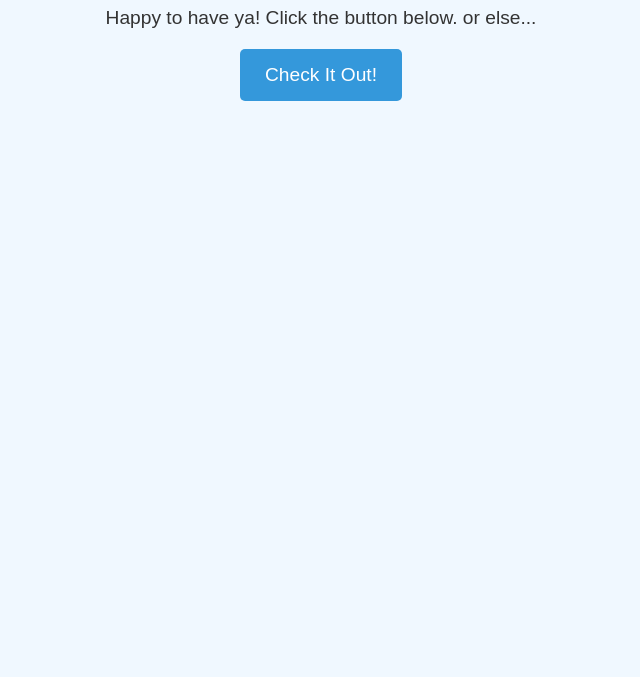
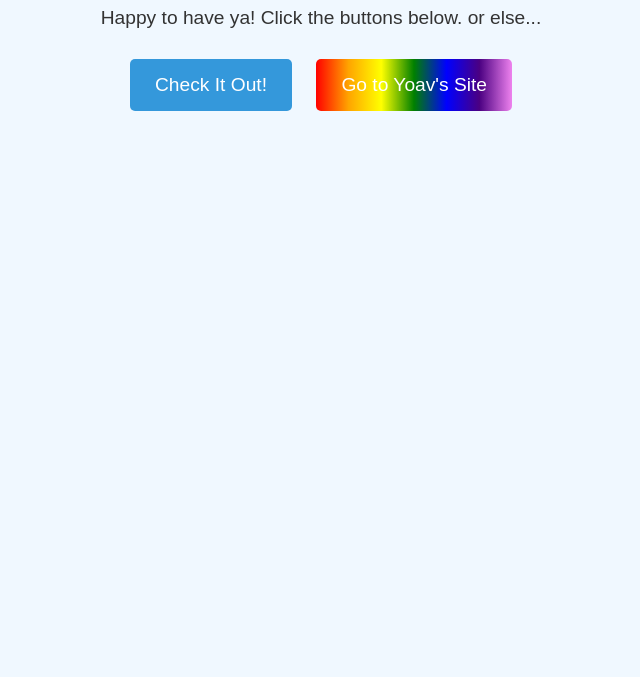
Before and after one commit to Yoav-Friedman/Projects, a plain HTML site: page index.html in a window 1280 px wide. Shown: the part 123-800 px from the top of the page, without its empty margins (319-959 px from the left). Drawn offline with Linux system fonts and the light colour scheme.

Commit message:
Update index.html

```diff
--- a/index.html
+++ b/index.html
@@ -29,15 +29,24 @@
             text-decoration: none;
             border-radius: 5px;
             transition: background-color 0.3s;
+            margin: 10px;
         }
         .button:hover {
             background-color: #2980b9;
+        }
+        .rainbow-button {
+            background: linear-gradient(to right, red, orange, yellow, green, blue, indigo, violet);
+            color: white;
+        }
+        .rainbow-button:hover {
+            opacity: 0.8;
         }
     </style>
 </head>
 <body>
     <h1>Hello, Welcome to My Website!</h1>
-    <p>Happy to have ya! Click the button below. or else...</p>
+    <p>Happy to have ya! Click the buttons below. or else...</p>
     <a href="https://www.youtube.com/watch?v=dQw4w9WgXcQ" class="button" target="_blank">Check It Out!</a>
+    <a href="yoavsite.html" class="button rainbow-button">Go to Yoav's Site</a>
 </body>
 </html>
```
